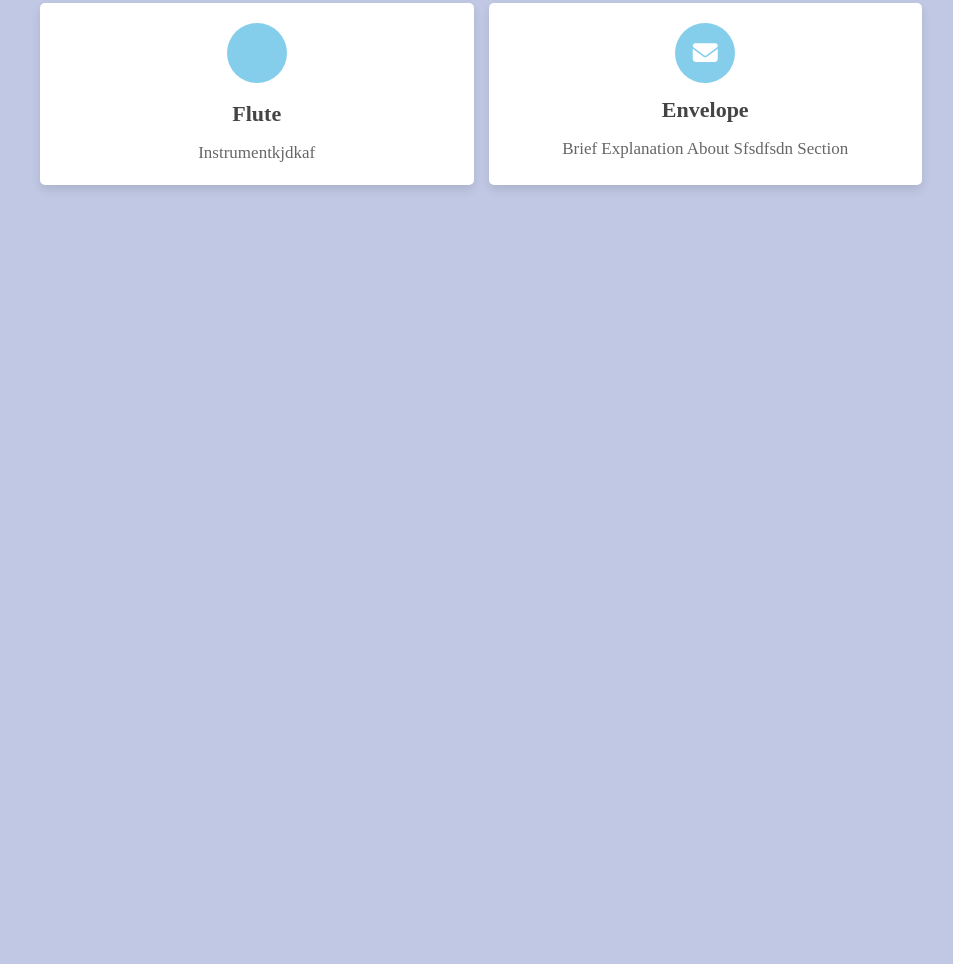
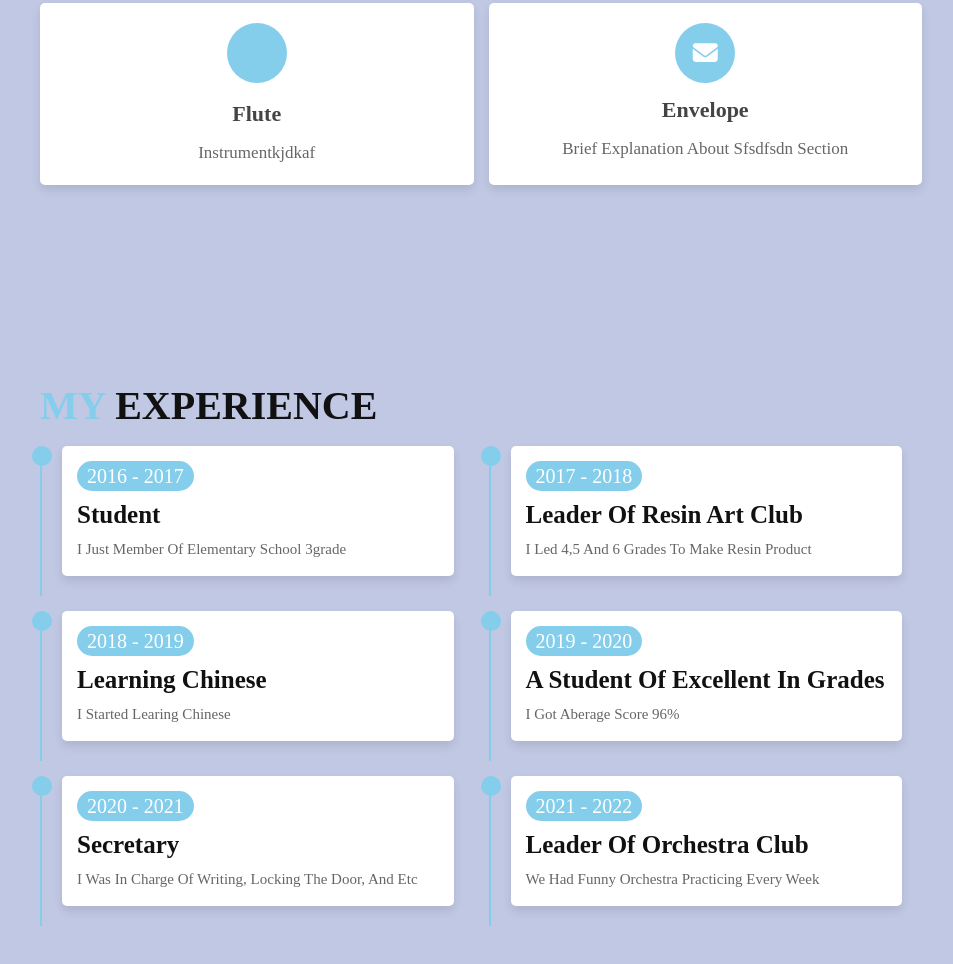
Before and after one commit to saehyun06/homework, a plain HTML site: page index.html in a window 1280 px wide. Shown: the part 2143-3107 px from the top of the page, without its empty margins (309-1262 px from the left). Before the commit the page ends 2509 px from the top, so only its background shows below. Drawn offline with Linux system fonts and the light colour scheme.

Commit message:
third commit

```diff
--- a/css/style.css
+++ b/css/style.css
@@ -372,6 +372,85 @@ header .follow a:hover{
 }
 
 
+.experience .box-container{
+    display: flex;
+    flex-wrap: wrap;
+    gap: 1.5rem;
+}
+
+.experience .box-container .box{
+    position: relative;
+    flex: 1 1 33rem;
+    border-left: .2rem solid var(--main-color);
+    padding-left: 2rem;
+    padding-right: 2rem;
+    padding-bottom: 2rem;
+}
+
+.experience .box-container .box::before{
+    content: '';
+    position: absolute;
+    top: 0; left: -1rem;
+    height: 2rem;
+    width: 2rem;
+    border-radius: 50%;
+    background: var(--main-color);
+}
+
+.experience .box-container .box .content{
+    background: #fff;
+    padding: 1.5rem;
+    box-shadow: 0 .5rem 1rem rgba(0,0,0,.1);
+    border-radius: .5rem;
+}
+
+.experience .box-container .box .content span{
+    color: #fff;
+    font-size: 2rem;
+    background: var(--main-color);
+    border-radius: 50rem;
+    padding: .4rem 1rem;
+}
+
+.experience .box-container .box .content h3{
+    font-size: 2.5rem;
+    padding: .5rem 0;
+    color: #111;
+}
+
+.experience .box-container .box .content p{
+    font-size: 1.5rem;
+    color: #666;
+}
+
+
+
+
+
+
+
+
+
+
+
+
+
+
+
+
+
+
+
+
+
+
+
+
+
+
+
+
+
 
 
 
@@ -421,9 +500,14 @@ header .follow a:hover{
         font-size: 50%;
     }
 
-header{
+    header{
     width:100%;
 }
 
+.experience .box-container .box{
+    padding-right: 0;
+}
+
+
 
 }
--- a/index.html
+++ b/index.html
@@ -206,11 +206,119 @@
     </div>
 </section>
 
+<!-- service section ends -->
+
+<!-- experience section starts -->
+
+<section class="experience" id="experience">
+    <h1 class="heading"> <span> my </span> experience </h1>
+
+    <div class="box-container">
+
+        <div class="box">
+            <div class="content">
+                 <span> 2016 - 2017 </span>
+                 <h3>student</h3>
+                 <p> i just member of elementary school 3grade</p>
+            </div>
+        </div>
+
+        <div class="box">
+            <div class="content">
+                 <span> 2017 - 2018 </span>
+                 <h3>leader of resin art club</h3>
+                 <p> i led 4,5 and 6 grades to make resin product</p>
+            </div>
+        </div>
+
+        <div class="box">
+            <div class="content">
+                 <span> 2018 - 2019 </span>
+                 <h3>learning chinese</h3>
+                 <p> i started learing chinese</p>
+            </div>
+        </div>
+
+        <div class="box">
+            <div class="content">
+                 <span> 2019 - 2020 </span>
+                 <h3>a student of excellent in grades</h3>
+                 <p> i got aberage score 96%</p>
+            </div>
+        </div>
+
+        <div class="box">
+            <div class="content">
+                 <span> 2020 - 2021 </span>
+                 <h3>secretary</h3>
+                 <p> i was in charge of writing, locking the door, and etc </p>
+            </div>
+        </div>
+
+        <div class="box">
+            <div class="content">
+                 <span> 2021 - 2022 </span>
+                 <h3>leader of orchestra club</h3>
+                 <p> we had funny orchestra practicing every week</p>
+            </div>
+        </div>
+</div>
+
+
+
+</section>
+<!-- experience section ends -->
 
 
 
 
-<!-- service section ends -->
+
+
+
+
+
+
+
+
+
+
+
+
+
+
+
+
+
+
+
+
+
+
+
+
+
+
+
+
+
+
+
+
+
+
+
+
+
+
+
+
+
+
+
+
+
+
+
 
 
 
```
